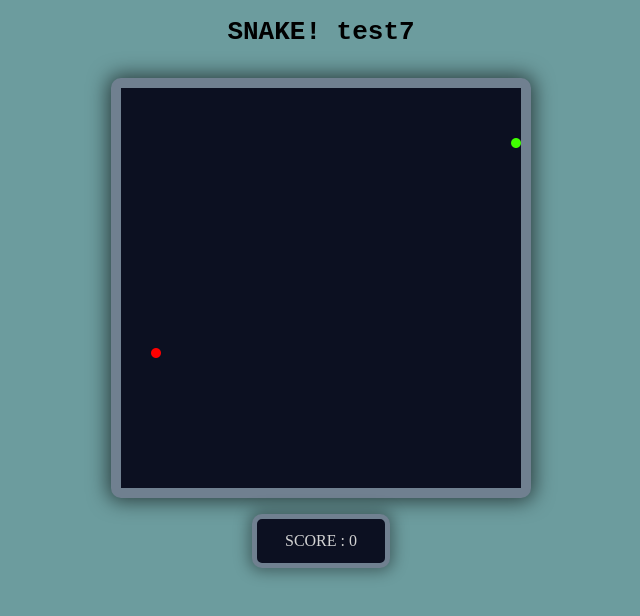
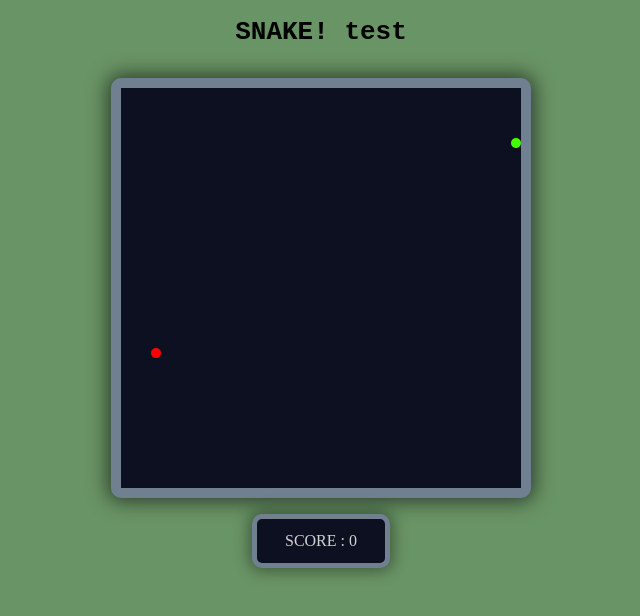
Before and after one commit to www-mari/www-mari.github.io, a plain HTML site: page index.html in a window 1280 px wide. Shown: the whole page, without its empty margins (319-959 px from the left). Drawn offline with Linux system fonts and the light colour scheme.

Commit message:
change background color

```diff
--- a/index.html
+++ b/index.html
@@ -10,7 +10,7 @@
     </head>
 
     <body onload="init();">
-        <h1> SNAKE! test7 </h1>
+        <h1> SNAKE! test </h1>
 
         <!-- #gameBoard is the main game board-->
         <canvas id="gameBoard" width="400" height="400"></canvas>
--- a/style.css
+++ b/style.css
@@ -1,5 +1,5 @@
 body {
-    background-color: rgb(108, 156, 158);
+    background-color: rgb(105, 148, 101);
     text-align: center;
 }
 
```
Also changed, not shown: snake.js (+3 -7 lines).
